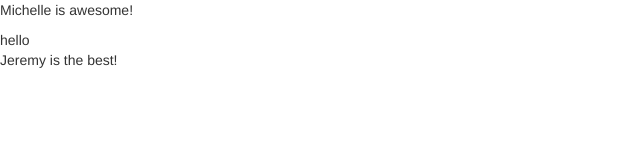
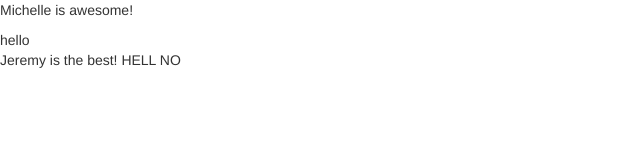
Before and after one commit to jbell0385/dota2Respawn, a website: page sandbox/sandbox.html in a window 1280 px wide. Shown: the full height of the page, 0-640 px from the left. Drawn offline with nearby package versions, Linux system fonts and the light colour scheme.

Commit message:
sandbox: test branching

```diff
--- a/sandbox/sandbox.html
+++ b/sandbox/sandbox.html
@@ -19,7 +19,7 @@
     <div class="hello-world">hello</div>
     <div>
       <p>
-        Jeremy is the best!
+        Jeremy is the best! HELL NO
       </p>
     </div>
 
```
